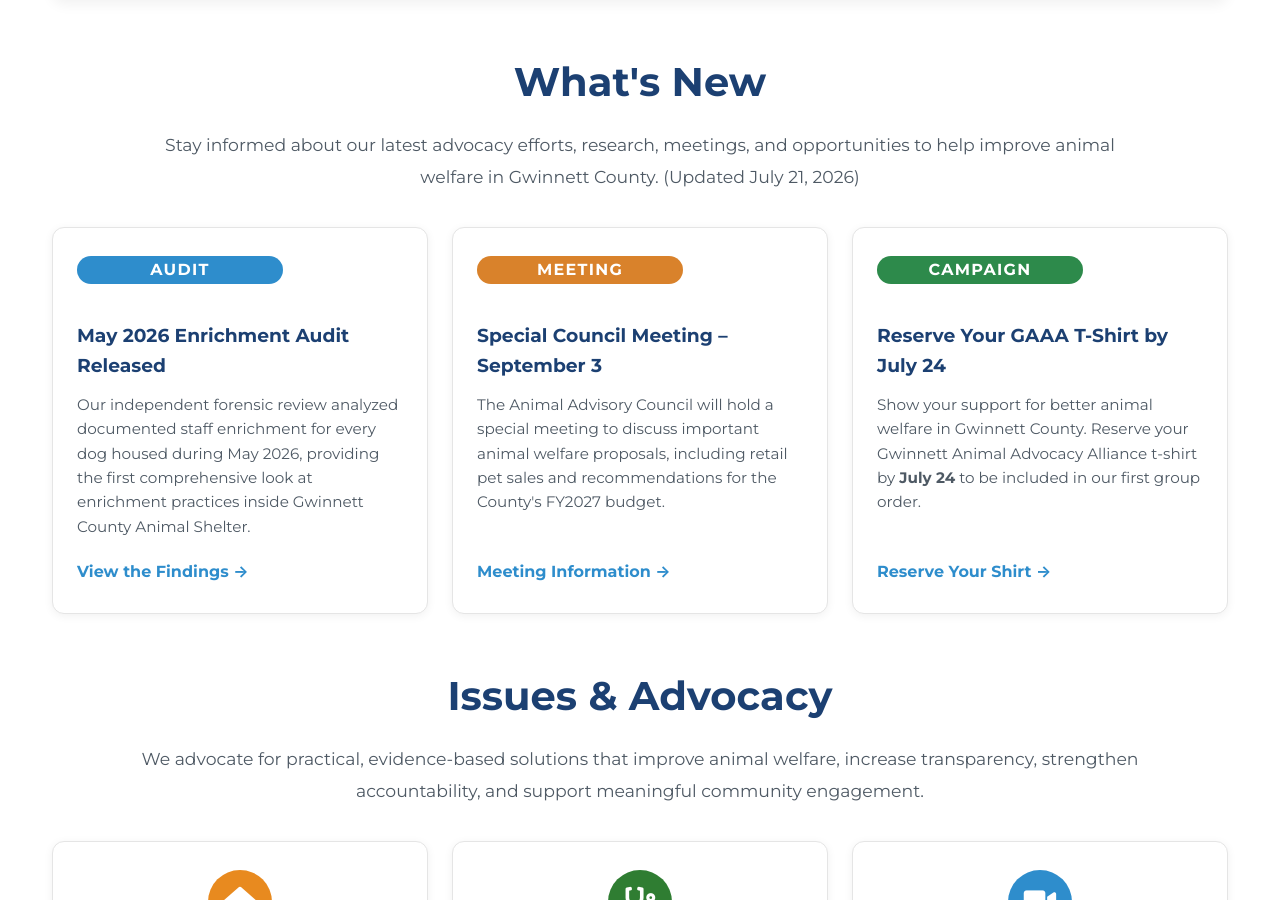
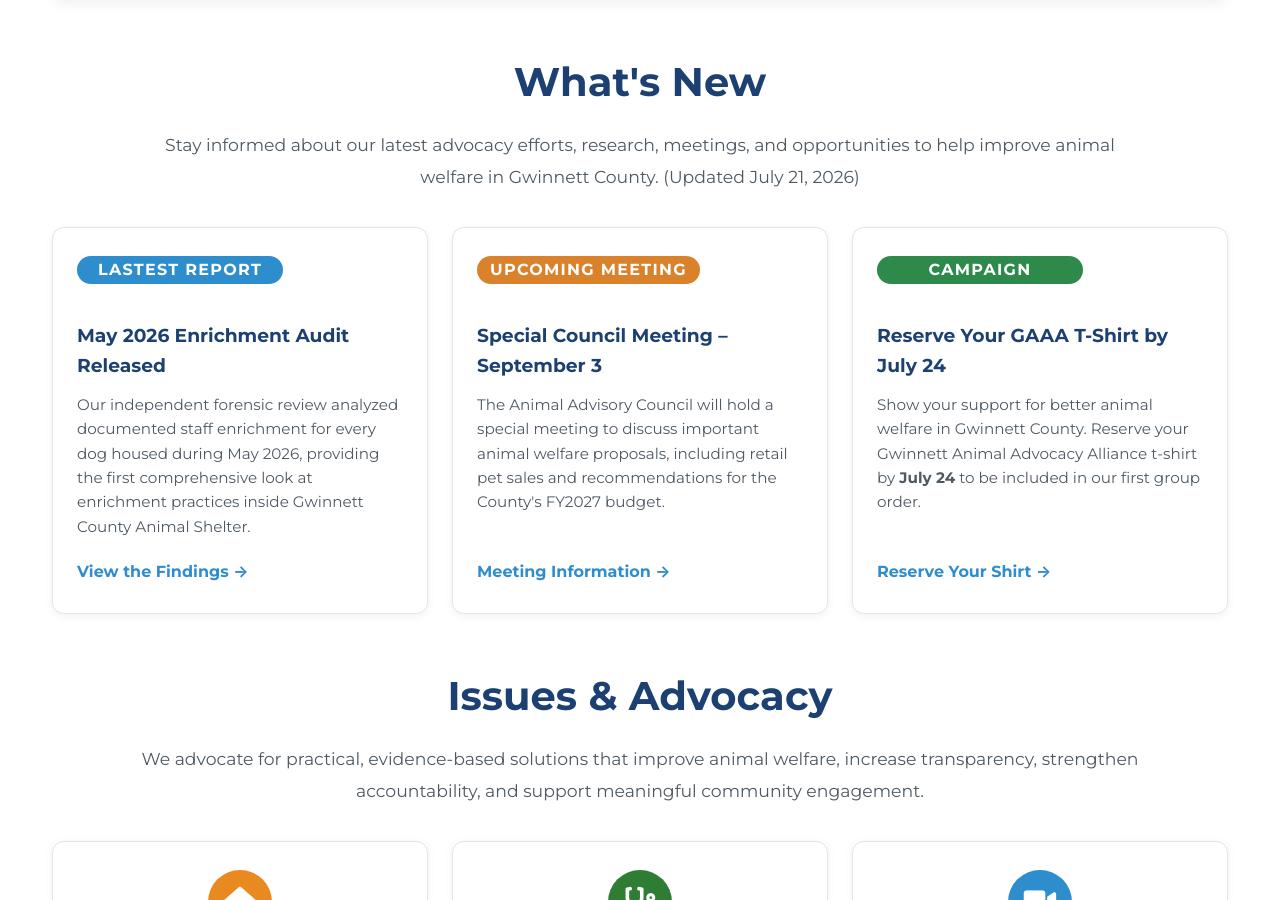
Before and after one commit to whitleybacon/gwinnett-animal-advocacy-alliance, a Jekyll site: the page built from index.html, in a window 1280 px wide and 900 px high, scrolled down 1035 px. Built offline with Jekyll 4.4.1, drawn with Linux system fonts in a browser that asks for light colours.

Commit message:
Update index.html

```diff
--- a/index.html
+++ b/index.html
@@ -71,7 +71,7 @@ height="0" width="0" style="display:none;visibility:hidden"></iframe></noscript>
     <div class="home-card-grid three-across-cards">
 
         <div class="home-card">
-            <span class="status-badge badge-blue">Audit</span>
+            <span class="status-badge badge-blue">Lastest Report</span>
 
             <h3>May 2026 Enrichment Audit Released</h3>
 
@@ -88,7 +88,7 @@ height="0" width="0" style="display:none;visibility:hidden"></iframe></noscript>
         </div>
 
         <div class="home-card">
-            <span class="status-badge badge-orange">Meeting</span>
+            <span class="status-badge badge-orange">Upcoming Meeting</span>
 
             <h3>Special Council Meeting – September 3</h3>
 
```
